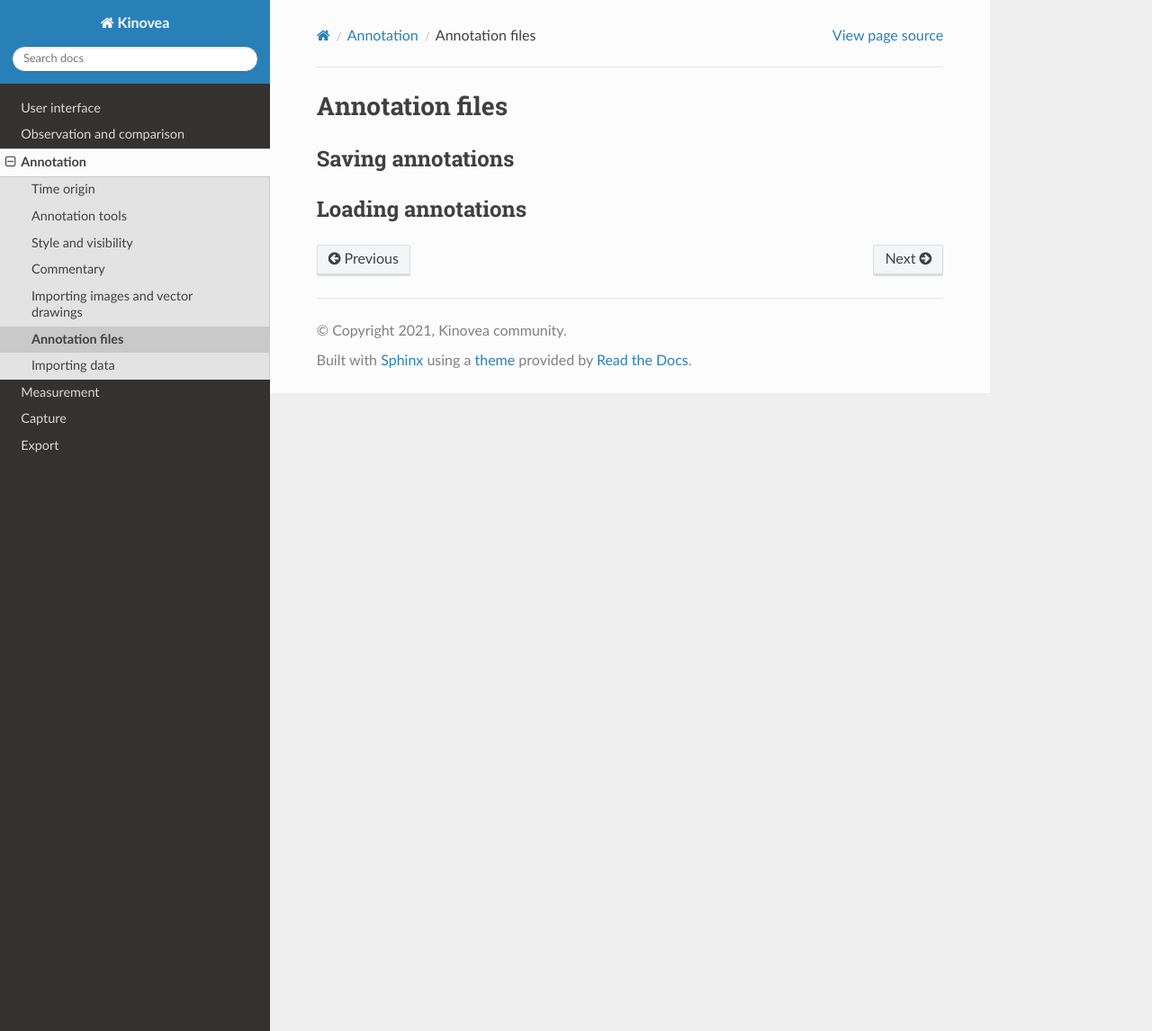
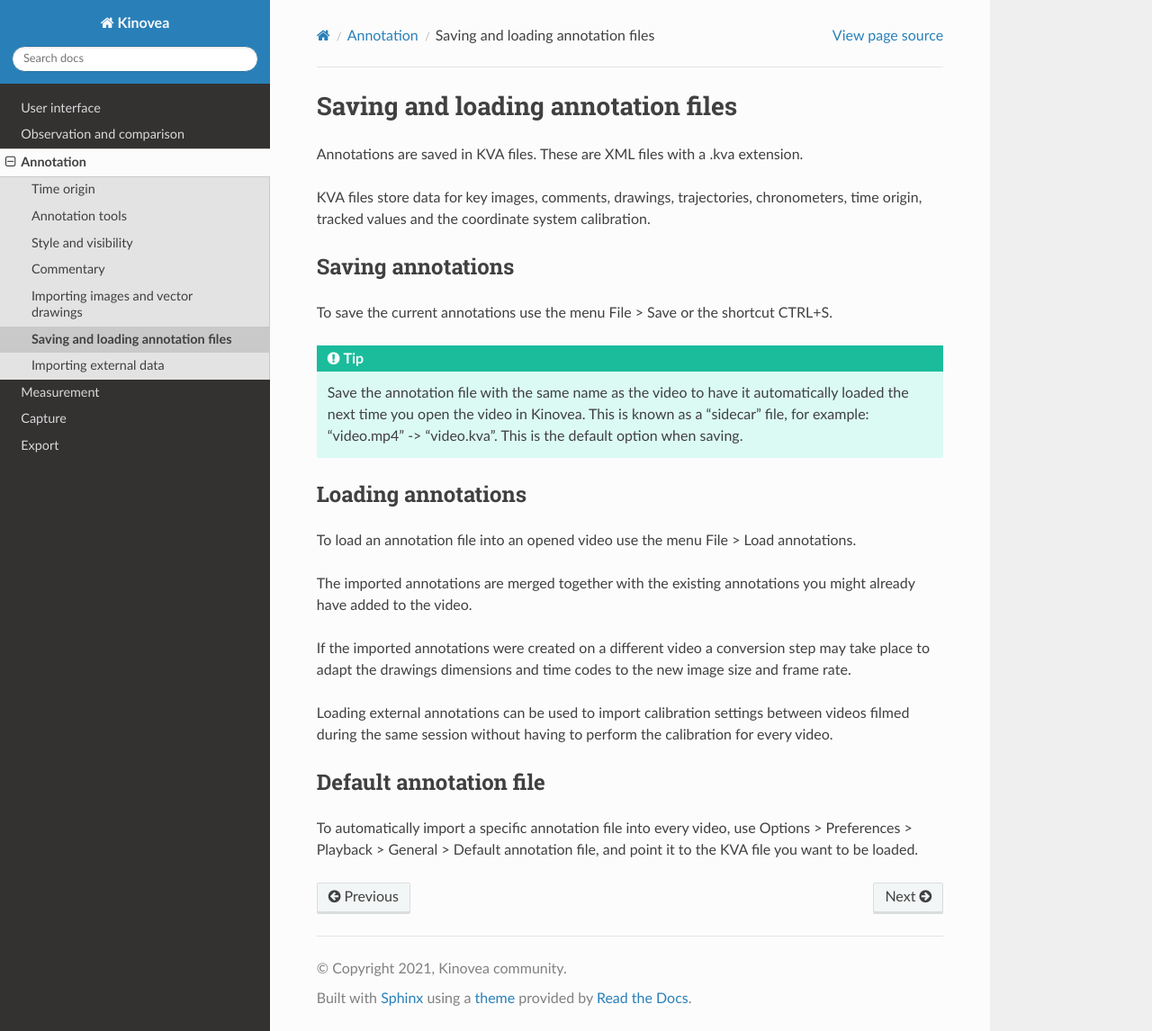
Before and after one commit to Kinovea/kinovea-docs, a Sphinx documentation site: the page built from source/annotation/annotation_files.rst, in a window 1280 px wide and 1146 px high. Shown: the whole window at 90% size. Built offline with Sphinx 7.4.7 and the Read the Docs theme 2.0.0, drawn with Linux system fonts in a browser that asks for light colours.

Commit message:
Wip Annotation.

```diff
--- a/source/annotation/annotation_files.rst
+++ b/source/annotation/annotation_files.rst
@@ -1,9 +1,29 @@
 
-Annotation files
-================
+Saving and loading annotation files
+===================================
+
+Annotations are saved in KVA files. These are XML files with a .kva extension.
+
+KVA files store data for key images, comments, drawings, trajectories, chronometers, time origin, tracked values and the coordinate system calibration.
 
 Saving annotations
 ------------------
+To save the current annotations use the menu File > Save or the shortcut CTRL+S.
+
+.. tip:: Save the annotation file with the same name as the video to have it automatically loaded the next time you open the video in Kinovea.
+    This is known as a "sidecar" file, for example: "video.mp4" -> "video.kva". This is the default option when saving.
 
 Loading annotations
 -------------------
+To load an annotation file into an opened video use the menu File > Load annotations.
+
+The imported annotations are merged together with the existing annotations you might already have added to the video.
+
+If the imported annotations were created on a different video a conversion step may take place to adapt the drawings dimensions and time codes to the new image size and frame rate.
+
+Loading external annotations can be used to import calibration settings between videos filmed during the same session without having to perform the calibration for every video.
+
+Default annotation file
+-----------------------
+To automatically import a specific annotation file into every video,
+use Options > Preferences > Playback > General > Default annotation file, and point it to the KVA file you want to be loaded.
--- a/source/annotation/annotation_tools.rst
+++ b/source/annotation/annotation_tools.rst
@@ -10,7 +10,7 @@ Some tools can also be used to measure distances or display coordinates.
 Drawings are attached to a specific key image.
 Deleting the key image deletes all the drawings attached to it.
 
-Drawings have a context menu that can be used to access style and visibility configuration, tool-specific options, tracking management, copy and paste functions and deletion.
+Drawings have a context menu that can be used to access style options, visibility configuration, tool-specific functions, tracking management, copy and paste support and deletion.
 
 Right clicking the viewport with a tool active opens the color profile (default style management) at the page of the active tool.
 
--- a/source/annotation/commentary.rst
+++ b/source/annotation/commentary.rst
@@ -2,4 +2,7 @@
 Commentary
 ==========
 
-- Concept & example of frame-level commentary.
+To attach a longer commentary to a key image use the "Show comments" button in the tool bar or use the comments button in the top left corner of the key image thumbnail.
+Paragraphs of text can be added using the rich-text editor.
+
+.. image:: /images/annotation/comments.png
--- a/source/annotation/importing_data.rst
+++ b/source/annotation/importing_data.rst
@@ -1,6 +1,6 @@
 
-Importing data
-==============
+Importing external data
+=======================
 
 SRT subtitles
 -------------
--- a/source/index.rst
+++ b/source/index.rst
@@ -45,8 +45,8 @@ Sections
     export/index
 
 - Miscellaneous topics
-    - Checking for updates.
-    - Logs and reporting bugs.
-    - Getting more help + communication channels.
+    - Program updates.
     - Command line options.
     - Control from other applications.
+    - Getting more help + communication channels.
+    - Submitting bug reports.
```
Also changed, not shown: source/annotation/importing_images.rst (+11 -6 lines), source/images/annotation/builtinsvg.png (added), source/images/annotation/comments.png (added).
